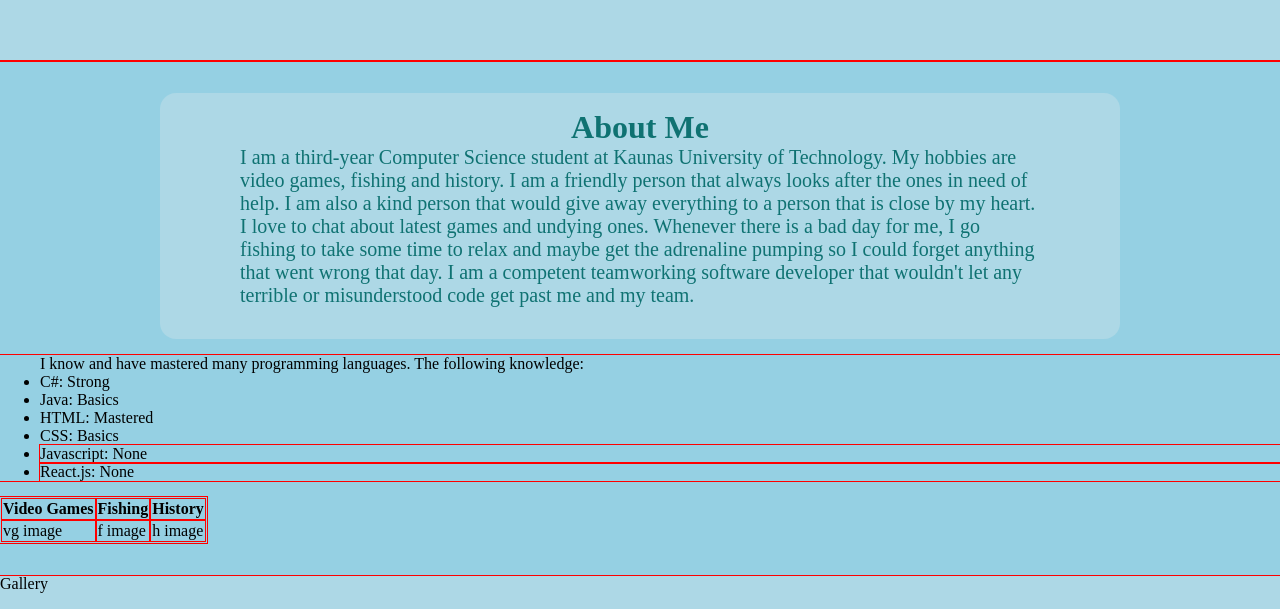
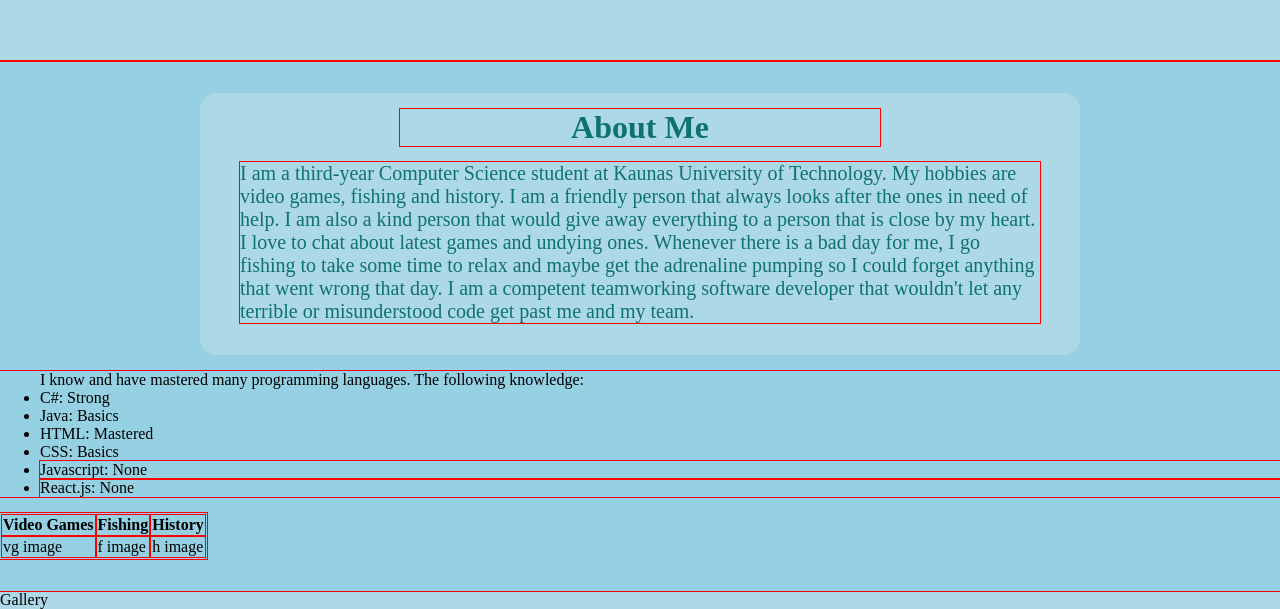
Before and after one commit to GrnDog/GrnDog-Page, a plain HTML site: page Pages/portfolio.html in a window 1280 px wide. Shown: the part 1219-1828 px from the top of the page. Drawn offline with Linux system fonts and the light colour scheme.

Commit message:
Updated About Me card inconsistencies

```diff
--- a/Pages/portfolio.html
+++ b/Pages/portfolio.html
@@ -9,8 +9,8 @@
 <body class="debug">
     <header class="debug">
         <h1 class="debug" id="name">Gustavas Bliuva</h2>
-            <h2 class="debug contacts">Contact Info</h3>
-                <p class="debug contacts">Phone: +37065570771 email:
+            <h2 class="debug">Contact Info</h3>
+                <p class="debug" style="margin-top:0">Phone: +37065570771 email:
                     gustavas.bliuva@outlook.com Github:
                     <a href="https://github.com/GrnDog">www.github.com/GrnDog</a>
                     LinkedIn:
@@ -21,8 +21,8 @@
 
     <main class="debug">
         <div class="about-me">
-            <h2>About Me</h2>
-            <p>
+            <h2 class="debug">About Me</h2>
+            <p class="debug">
                 I am a third-year Computer Science student at Kaunas University of Technology.
                 My hobbies are video games, fishing and history. I am a friendly person
                 that always looks after the ones in need of help. I am also a kind person that
--- a/styles/portfolio.css
+++ b/styles/portfolio.css
@@ -26,6 +26,7 @@ h2 {
 p {
     width: 50rem;
     margin: auto;
+    margin-top: 1rem;
     font-size: 1.25rem;
     color: rgb(15, 114, 114);
 }
@@ -35,7 +36,7 @@ p {
 }
 
 .about-me {
-    width: 60rem;
+    width: 55rem;
     margin: auto;
     padding-bottom: 2rem;
     padding-top: 1rem;
```
